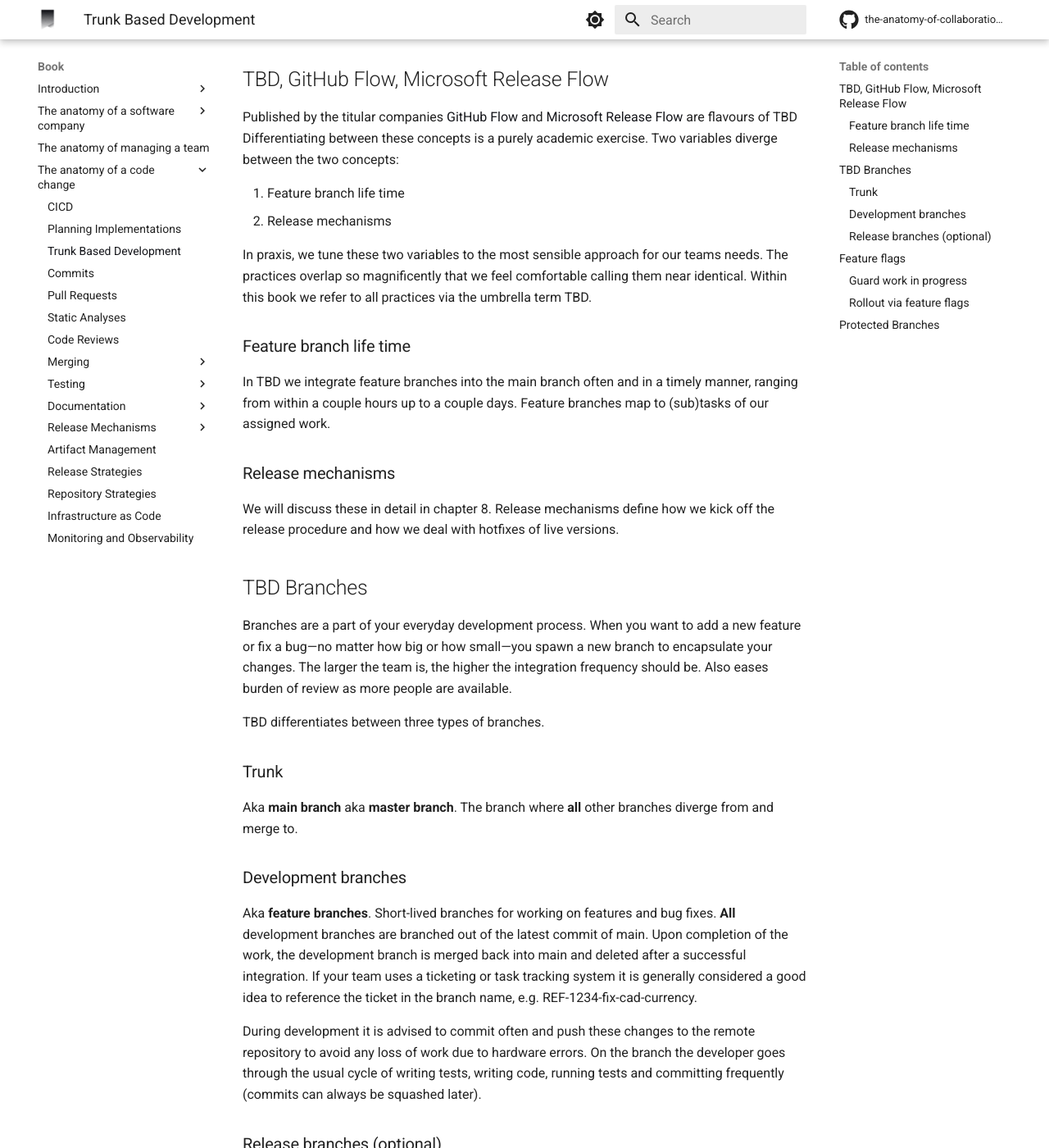
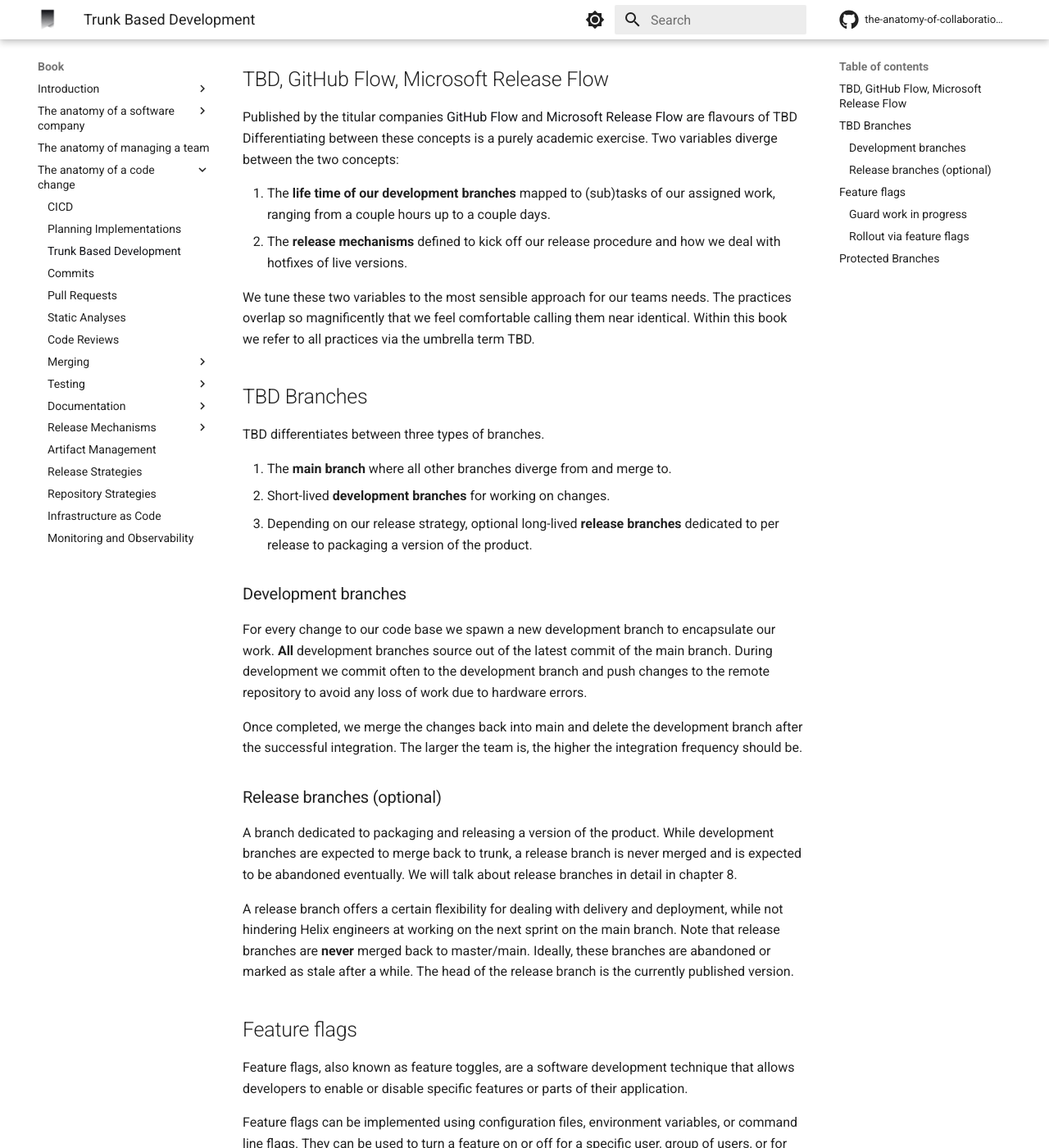
Before and after one commit to engineering-collaboration/book, an MkDocs documentation site: the page built from docs/book/anatomy-of-a-code-change/tbd.md, in a window 1280 px wide and 1400 px high, scrolled down 410 px. Shown: the whole window at 82% size. Built offline with MkDocs 1.6.1 and Material for MkDocs 9.7.7, drawn with Linux system fonts in a browser that asks for light colours; comment, search, counter and statistics services are not loaded.

Commit message:
Format branches in TBD

```diff
--- a/docs/book/anatomy-of-a-code-change/tbd.md
+++ b/docs/book/anatomy-of-a-code-change/tbd.md
@@ -8,34 +8,24 @@ TBD centers around enabling Continuous Integration and by extension Continuous D
 
 Published by the titular companies [GitHub Flow](https://docs.github.com/en/get-started/quickstart/github-flow) and [Microsoft Release Flow](https://devblogs.microsoft.com/devops/release-flow-how-we-do-branching-on-the-vsts-team/) are flavours of TBD Differentiating between these concepts is a purely academic exercise. Two variables diverge between the two concepts:
 
-1. Feature branch life time
-2. Release mechanisms
+1. The **life time of our development branches** mapped to (sub)tasks of our assigned work, ranging from a couple hours up to a couple days.
+2. The **release mechanisms** defined to kick off our release procedure and how we deal with hotfixes of live versions.
 
-In praxis, we tune these two variables to the most sensible approach for our teams needs. The practices overlap so magnificently that we feel comfortable calling them near identical. Within this book we refer to all practices via the umbrella term TBD.
-
-### Feature branch life time
-
-In TBD we integrate feature branches into the main branch often and in a timely manner, ranging from within a couple hours up to a couple days. Feature branches map to (sub)tasks of our assigned work.
-
-### Release mechanisms
-
-We will discuss these in detail in chapter 8. Release mechanisms define how we kick off the release procedure and how we deal with hotfixes of live versions.
+We tune these two variables to the most sensible approach for our teams needs. The practices overlap so magnificently that we feel comfortable calling them near identical. Within this book we refer to all practices via the umbrella term TBD.
 
 ## TBD Branches
 
-Branches are a part of your everyday development process. When you want to add a new feature or fix a bug—no matter how big or how small—you spawn a new branch to encapsulate your changes. The larger the team is, the higher the integration frequency should be. Also eases burden of review as more people are available.
-
 TBD differentiates between three types of branches.
 
-### Trunk
-
-Aka **main branch** aka **master branch**. The branch where **all** other branches diverge from and merge to.
+1. The **main branch** where all other branches diverge from and merge to.
+2. Short-lived **development branches** for working on changes.
+3. Depending on our release strategy, optional long-lived **release branches** dedicated to per release to packaging a version of the product.
 
 ### Development branches
 
-Aka **feature branches**. Short-lived branches for working on features and bug fixes. **All** development branches are branched out of the latest commit of main. Upon completion of the work, the development branch is merged back into main and deleted after a successful integration. If your team uses a ticketing or task tracking system it is generally considered a good idea to reference the ticket in the branch name, e.g. REF-1234-fix-cad-currency.
+For every change to our code base we spawn a new development branch to encapsulate our work. **All** development branches source out of the latest commit of the main branch. During development we commit often to the development branch and push changes to the remote repository to avoid any loss of work due to hardware errors.
 
-During development it is advised to commit often and push these changes to the remote repository to avoid any loss of work due to hardware errors. On the branch the developer goes through the usual cycle of writing tests, writing code, running tests and committing frequently (commits can always be squashed later).
+Once completed, we merge the changes back into main and delete the development branch after the successful integration. The larger the team is, the higher the integration frequency should be.
 
 ### Release branches (optional)
 
```
